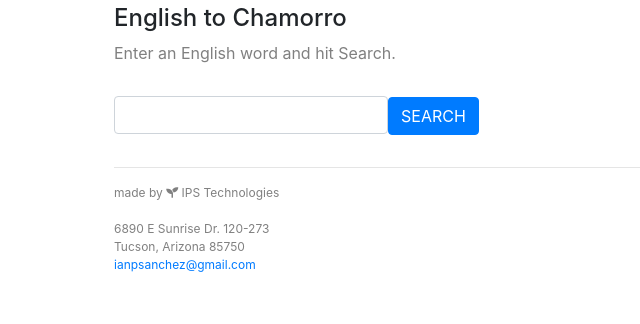
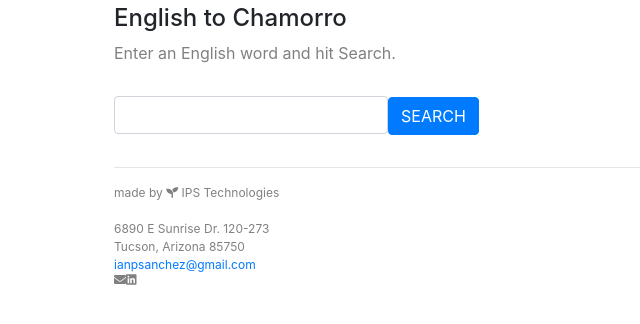
Before and after one commit to ianpsanchez/chamdict, a website with bundled scripts: page app/index.html in a window 1280 px wide. Shown: the full height of the page, 0-640 px from the left. Built offline with nearby package versions, Linux system fonts and the light colour scheme.

Commit message:
added li email

```diff
--- a/app/index.html
+++ b/app/index.html
@@ -55,6 +55,8 @@
                 Tucson, Arizona 85750</br>
                 <a href="mailto:ianpsanchez@gmail.com">ianpsanchez@gmail.com</a>
                 </br>
+                <i class="fas fa-envelope"></i><i class="fab fa-linkedin"></i>
+
 
             </div>
             <div class="col-1"></div>
```
